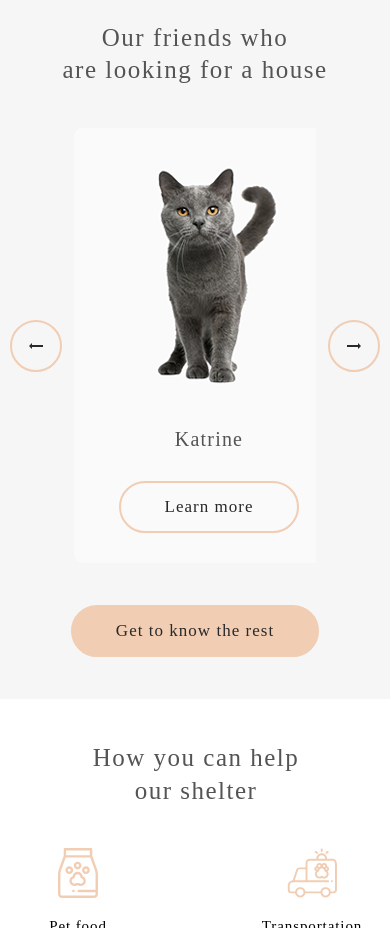
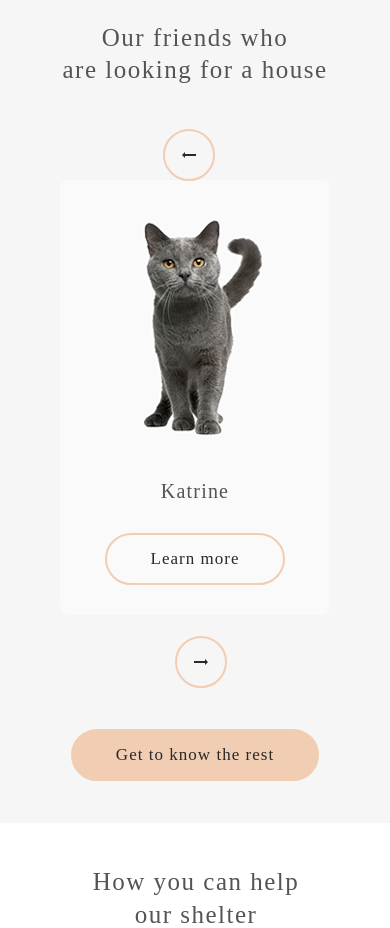
Before and after one commit to StraightToJaneStreet/rss_shelter, a website built with webpack: page shelter/src/pages/index.html in a window 390 px wide. Shown: the part 1720-2648 px from the top of the page. Built offline with nearby package versions, Linux system fonts and the light colour scheme; files whose address does not match are found by name; a web font is replaced by a local one.

Commit message:
fix: slider tablet version

```diff
--- a/shelter/src/scss/components/slider.scss
+++ b/shelter/src/scss/components/slider.scss
@@ -50,6 +50,10 @@
             border-color: $color-primary-light;
         }
 
+        &--mobile {
+            display: none;
+        }
+
         &--left {
             margin-right: 12px;
         }
@@ -75,13 +79,31 @@
             flex: 0 0 (calc(100% / 5))
         }
     }
+
     $breakpoint-mobile: 740px;
     @media screen and (max-width: $breakpoint-mobile) {
-        &_nav--desktop {
+        padding: 0 15px;
+        display: flex;
+        flex-wrap: wrap;
+        justify-content: center;
+        column-gap: 80px;
+        &__drive {
+            width: calc((100% - 270px) * 3 + 270px * 3);
+        }
+
+        &__item {
+            flex: 0 0 calc(100% / 3)
+        }
+
+        &__wrapper {
+            margin-bottom: 20px;
+        }
+        &__nav--desktop {
             display: none;
         }
-        &_nav--mobile {
+        &__nav--mobile {
             display: block;
+            margin: 0;
         }
     }
 }
```
